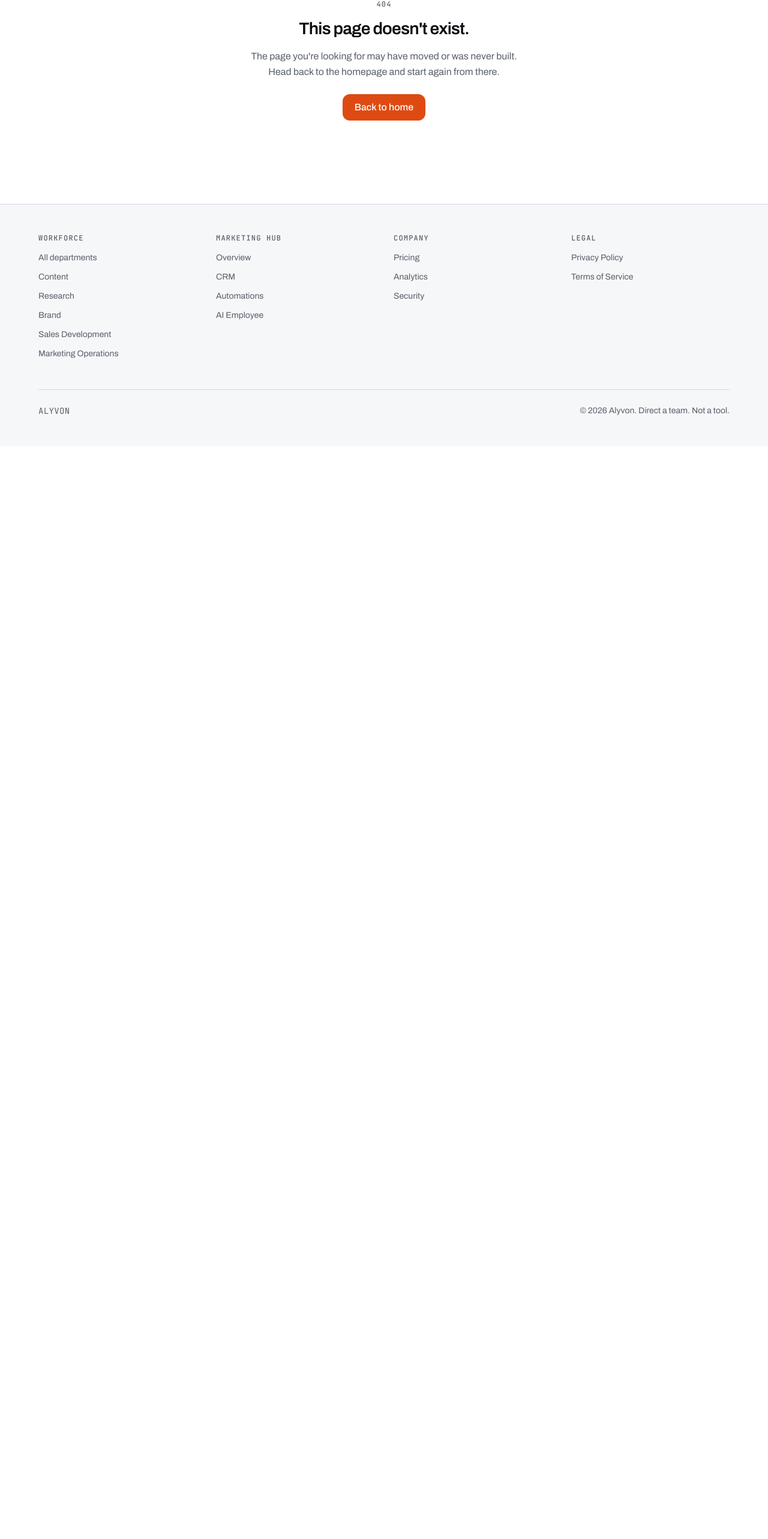
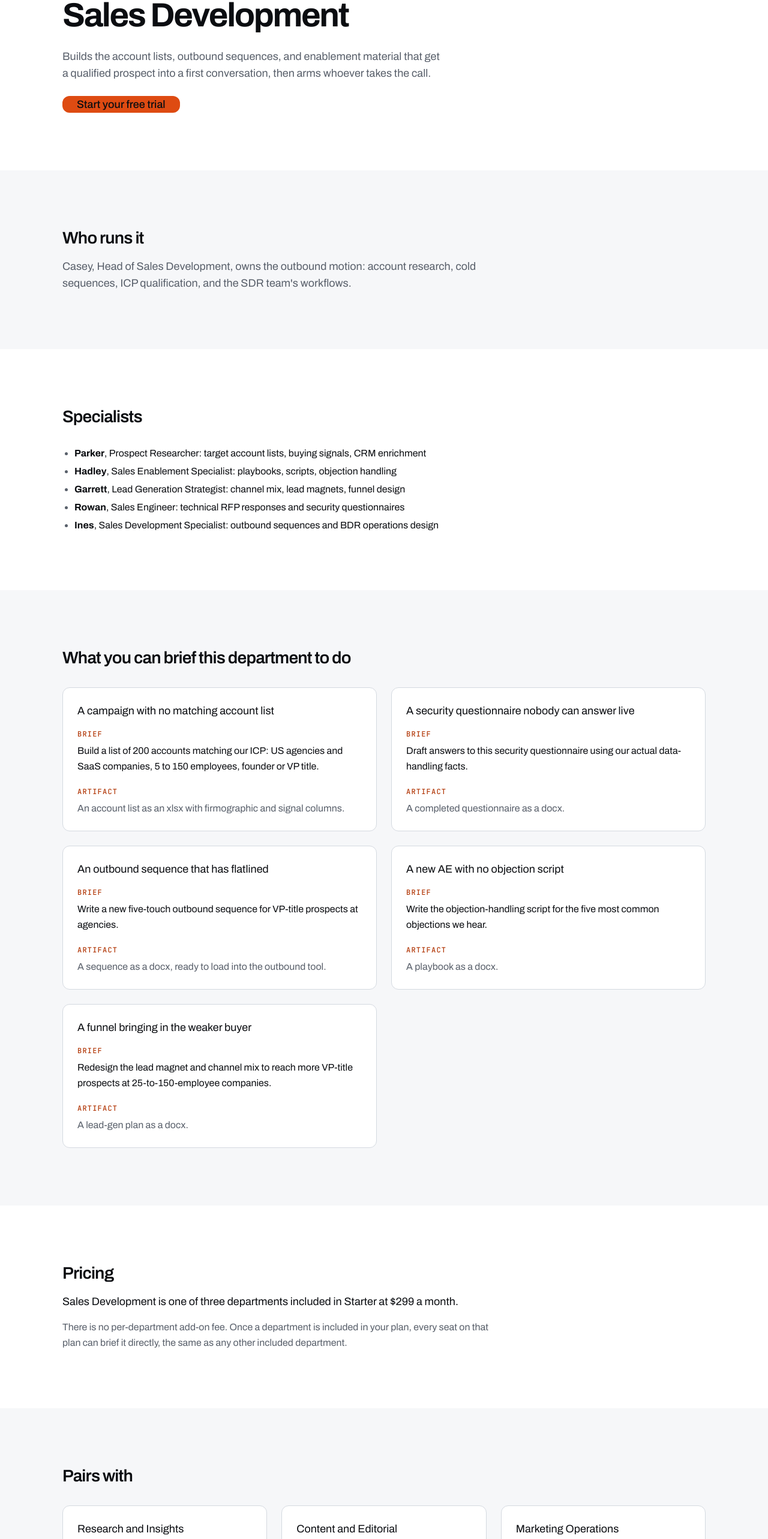
Before and after one commit to alyvonai/alyvon-marketing-site, a Next.js app: page /workforce/sales-development in a window 1280 px wide. Before the commit this address had no page. Shown: the part 205-2771 px from the top of the page at 60% size. Before the commit the page ends 949 px from the top, so only its background shows below. Built offline with nearby package versions, Linux system fonts and the light colour scheme.

Commit message:
feat: add Sales Development department page

```diff
--- /dev/null
+++ b/app/workforce/sales-development/page.tsx
@@ -0,0 +1,154 @@
+import Link from "next/link"
+import { buttonVariants } from "@/components/ui/button"
+import { Card, CardContent, CardDescription, CardHeader, CardTitle } from "@/components/ui/card"
+import { List } from "@/components/ui/typography"
+import { Section } from "@/components/marketing/section"
+import { Hero } from "@/components/marketing/hero"
+import { CtaBand } from "@/components/marketing/cta-band"
+import { cn } from "@/lib/utils"
+import { buildMetadata } from "@/lib/metadata"
+
+// Copy pulled verbatim from Library deliverable 8d4b0d0b-d24b-4e6b-a8f9-e55ea2b7fc34
+// (Ticket 0i, final -- "every department is on every plan" framing). Vertical-neutral
+// per docs/tickets-2-21-manifest.md: this department page does not invent an industry
+// focus beyond what the source copy states.
+
+export const metadata = buildMetadata({
+  title: "Sales Development - Alyvon",
+  description:
+    "Sales Development: Builds the account lists, outbound sequences, and enablement material that get a qualified prospect into a first conversation, then arms whoever takes the call.",
+  path: "/workforce/sales-development",
+})
+
+const SPECIALISTS = [
+  { name: "Parker", line: "Prospect Researcher: target account lists, buying signals, CRM enrichment" },
+  { name: "Hadley", line: "Sales Enablement Specialist: playbooks, scripts, objection handling" },
+  { name: "Garrett", line: "Lead Generation Strategist: channel mix, lead magnets, funnel design" },
+  { name: "Rowan", line: "Sales Engineer: technical RFP responses and security questionnaires" },
+  { name: "Ines", line: "Sales Development Specialist: outbound sequences and BDR operations design" },
+]
+
+const USE_CASES = [
+  { title: "A campaign with no matching account list", brief: "Build a list of 200 accounts matching our ICP: US agencies and SaaS companies, 5 to 150 employees, founder or VP title.", artifact: "An account list as an xlsx with firmographic and signal columns." },
+  { title: "A security questionnaire nobody can answer live", brief: "Draft answers to this security questionnaire using our actual data-handling facts.", artifact: "A completed questionnaire as a docx." },
+  { title: "An outbound sequence that has flatlined", brief: "Write a new five-touch outbound sequence for VP-title prospects at agencies.", artifact: "A sequence as a docx, ready to load into the outbound tool." },
+  { title: "A new AE with no objection script", brief: "Write the objection-handling script for the five most common objections we hear.", artifact: "A playbook as a docx." },
+  { title: "A funnel bringing in the weaker buyer", brief: "Redesign the lead magnet and channel mix to reach more VP-title prospects at 25-to-150-employee companies.", artifact: "A lead-gen plan as a docx." },
+]
+
+const PAIRS_WITH = [
+  { department: "Research and Insights", copy: "Research supplies churn and usage patterns Sales Development uses to prioritize which accounts to re-engage." },
+  { department: "Content and Editorial", copy: "Sales Development's field-heard objections shape the objection language Content writes into customer-facing copy." },
+  { department: "Marketing Operations", copy: "Sales Development's ICP definitions and account signals inform which channels and audiences Marketing Operations targets." },
+]
+
+export default function SalesDevelopmentDepartmentPage() {
+  return (
+    <>
+      <Hero
+        eyebrow="Department"
+        heading="Sales Development"
+        subhead="Builds the account lists, outbound sequences, and enablement material that get a qualified prospect into a first conversation, then arms whoever takes the call."
+        actions={
+          <Link href="/login" className={cn(buttonVariants({ size: "lg" }))}>
+            Start your free trial
+          </Link>
+        }
+      />
+
+      <Section tone="surface">
+        <div className="flex max-w-[720px] flex-col gap-4">
+          <h2 className="text-display-m text-text-primary">Who runs it</h2>
+          <p className="text-body-l text-text-secondary">
+            Casey, Head of Sales Development, owns the outbound motion: account research, cold
+            sequences, ICP qualification, and the SDR team&apos;s workflows.
+          </p>
+        </div>
+      </Section>
+
+      <Section tone="canvas">
+        <div className="flex flex-col gap-8">
+          <h2 className="text-display-m text-text-primary">Specialists</h2>
+          <List className="max-w-[720px]">
+            {SPECIALISTS.map((s) => (
+              <li key={s.name}>
+                <strong className="text-text-primary">{s.name}</strong>, {s.line}
+              </li>
+            ))}
+          </List>
+        </div>
+      </Section>
+
+      <Section tone="surface">
+        <div className="flex flex-col gap-8">
+          <h2 className="text-display-m text-text-primary">
+            What you can brief this department to do
+          </h2>
+          <div className="grid gap-6 lg:grid-cols-2">
+            {USE_CASES.map((uc) => (
+              <Card key={uc.title}>
+                <CardHeader>
+                  <CardTitle className="text-body-l">{uc.title}</CardTitle>
+                </CardHeader>
+                <CardContent className="flex flex-col gap-4">
+                  <div>
+                    <span className="font-mono text-label uppercase text-accent-strong">Brief</span>
+                    <p className="mt-1 text-body text-text-primary">{uc.brief}</p>
+                  </div>
+                  <div>
+                    <span className="font-mono text-label uppercase text-accent-strong">Artifact</span>
+                    <p className="mt-1 text-body text-text-secondary">{uc.artifact}</p>
+                  </div>
+                </CardContent>
+              </Card>
+            ))}
+          </div>
+        </div>
+      </Section>
+
+      <Section tone="canvas">
+        <div className="flex max-w-[720px] flex-col gap-4">
+          <h2 className="text-display-m text-text-primary">Pricing</h2>
+          <p className="text-body-l text-text-primary">
+            Sales Development is one of three departments included in Starter at $299 a month.
+          </p>
+          <p className="text-body text-text-secondary">
+            There is no per-department add-on fee. Once a department is included in your plan,
+            every seat on that plan can brief it directly, the same as any other included
+            department.
+          </p>
+        </div>
+      </Section>
+
+      <Section tone="surface">
+        <div className="flex flex-col gap-8">
+          <h2 className="text-display-m text-text-primary">Pairs with</h2>
+          <div className="grid gap-6 sm:grid-cols-2 lg:grid-cols-3">
+            {PAIRS_WITH.map((p) => (
+              <Card key={p.department}>
+                <CardHeader>
+                  <CardTitle className="text-body-l">{p.department}</CardTitle>
+                  <CardDescription>{p.copy}</CardDescription>
+                </CardHeader>
+              </Card>
+            ))}
+          </div>
+          <p className="max-w-[720px] text-body text-text-secondary">
+            Pairing departments costs nothing extra beyond your plan. Starter already includes
+            three departments working together at no added charge; upgrading unlocks more
+            departments for every seat, not one department at a time.
+          </p>
+        </div>
+      </Section>
+
+      <CtaBand
+        heading="Brief Sales Development this week."
+        actions={
+          <Link href="/login" className={cn(buttonVariants({ size: "lg" }))}>
+            Start your free trial
+          </Link>
+        }
+      />
+    </>
+  )
+}
```
